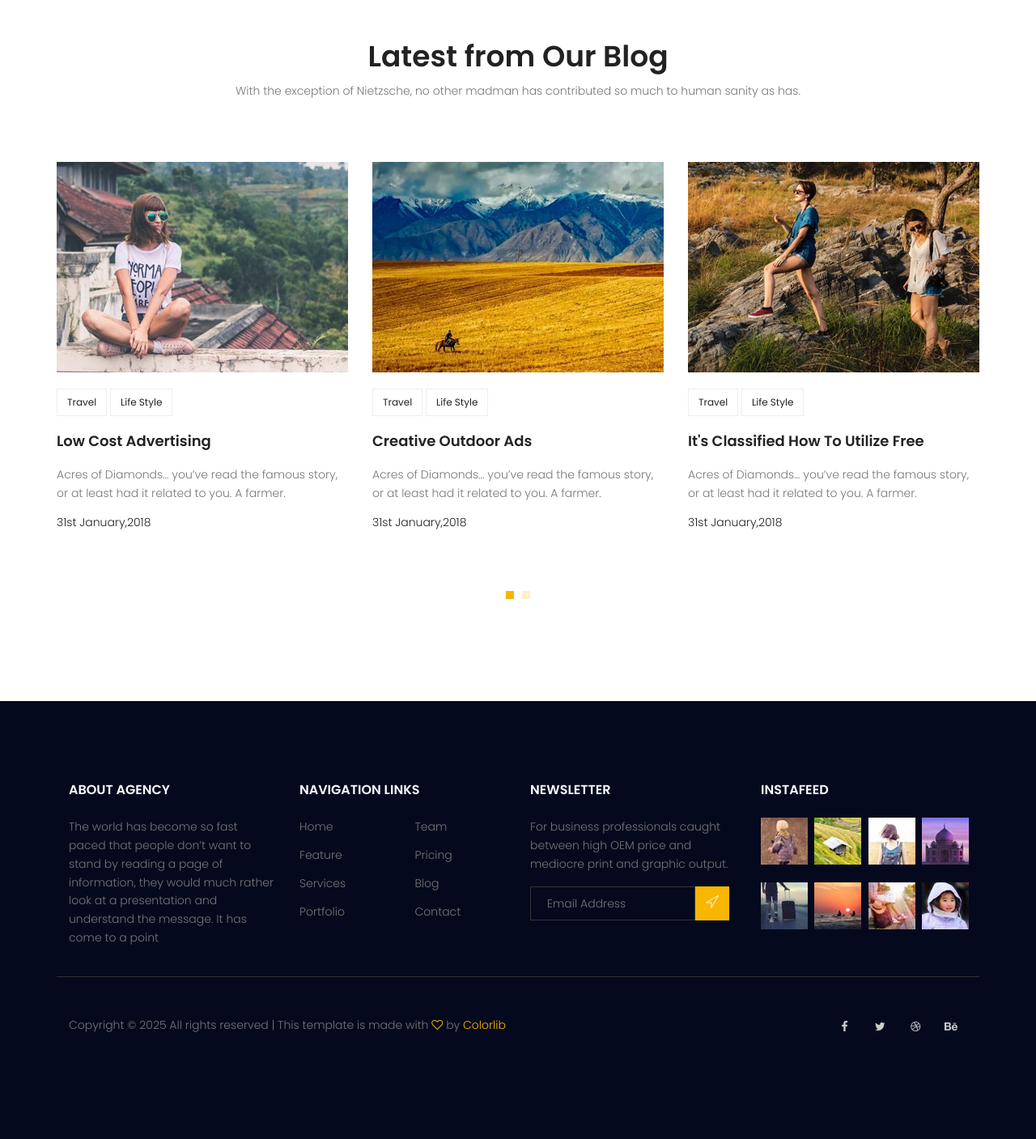
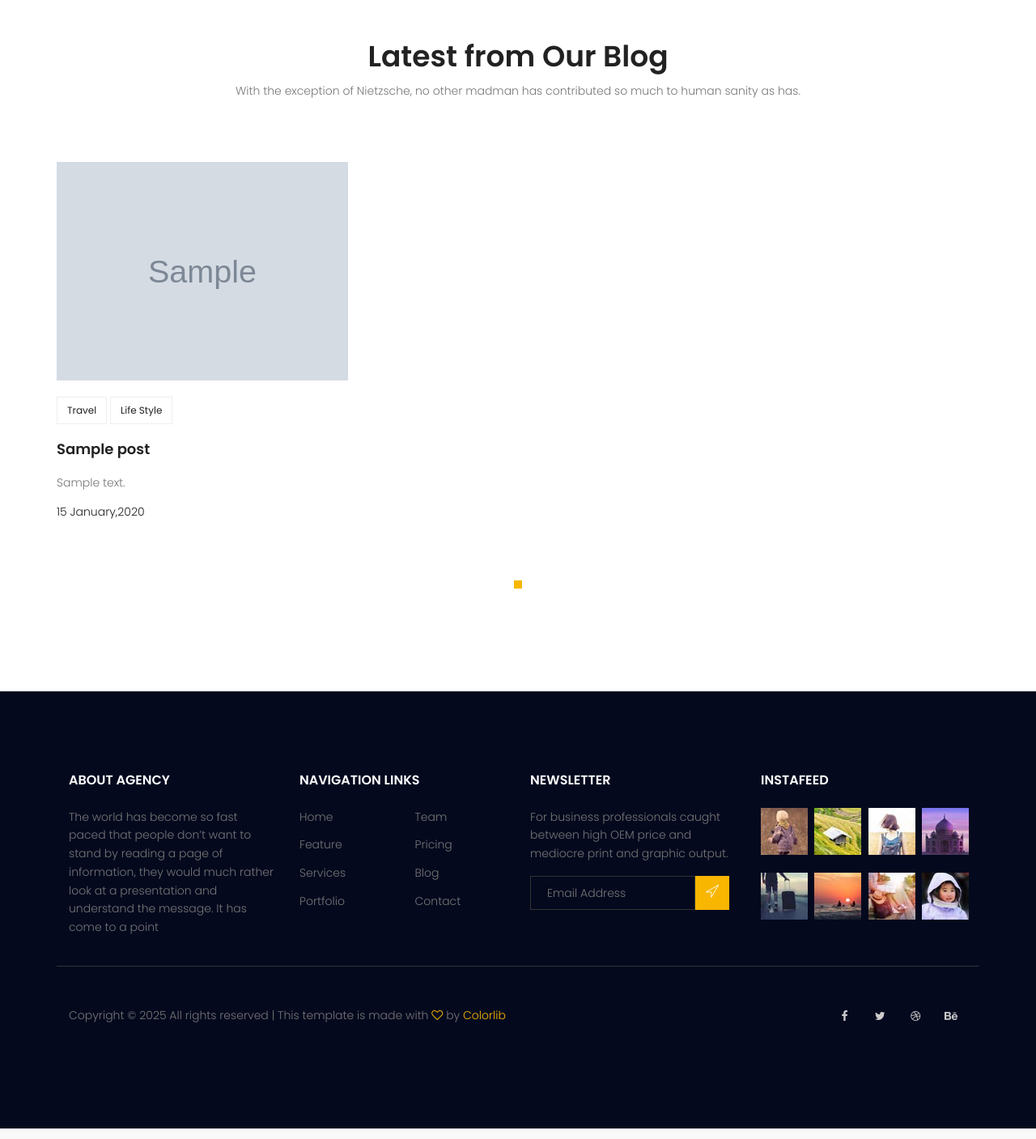
Before and after one commit to Nimam217/Blog-Site, a Django app: page / in a window 1280 px wide. Shown: the part 2589-3996 px from the top of the page at 81% size. Run offline with Django 5.2, Linux system fonts and the light colour scheme; tables that the repository leaves empty hold one stand-in row (values such as "Sample post"); grey boxes marked "Sample" are stand-in pictures; some libraries are stand-ins or nearby versions.

Commit message:
frist steps
blog almost done

```diff
--- a/core/templatetags/blog-tags.py
+++ b/core/templatetags/blog-tags.py
@@ -19,3 +19,9 @@ def postcategory():
     for name in category:
         cat_dict[name]=posts.filter(category=name).count()
     return {'categories':cat_dict}
+
+@register.inclusion_tag('Blog/home-latest-posts.html')
+def homelatest():
+    posts=Post.objects.filter(status=1)
+    posts=posts.order_by("published_date")[:6]
+    return {'posts':posts}
--- a/core/views.py
+++ b/core/views.py
@@ -2,6 +2,7 @@ from django.shortcuts import render,get_object_or_404
 from django.http import HttpResponse
 from .models import Post
 from datetime import datetime
+from django.core.paginator import Paginator
 # Create your views here.
 
 def index (request):
@@ -22,6 +23,12 @@ def bloghome(request,**kwargs):
 
     if kwargs.get('author_name')!=None:
         posts=posts.filter(author__username=kwargs['author_name'])
+
+
+    paginator = Paginator(posts,2 )
+
+    page_number = request.GET.get("page")
+    posts = paginator.get_page(page_number)
 
     return render(request,'Blog/blog-home.html',context={'posts':posts})
 
@@ -47,3 +54,8 @@ def search_box(request):
     context={'posts':posts}
 
     return render(request,'Blog/blog-home.html',context)
+
+def paginate(request):
+    posts = Post.objects.all()
+
+    return render(request, "Blog/blog-home.html", {"page_obj": page_obj})
--- /dev/null
+++ b/templates/Blog/home-latest-posts.html
@@ -0,0 +1,29 @@
+<div class="row">
+  <div class="active-recent-blog-carusel">
+	{% for post in posts %}
+    <div class="single-recent-blog-post item">
+
+      <div class="thumb">
+        <img class="img-fluid" src="{{post.image.url}}" alt="{{post.image}}" />
+      </div>
+      <div class="details">
+        <div class="tags">
+          <ul>
+            <li>
+              <a href="#">Travel</a>
+            </li>
+            <li>
+              <a href="#">Life Style</a>
+            </li>
+          </ul>
+        </div>
+        <a href="{% url 'core:blog-single' post.pk %}"><h4 class="title">{{post.title}}</h4></a>
+        <p>{{post.content|truncatechars:50}}</p>
+        <h6 class="date">{{post.published_date|date:'j  F,Y' }}</h6>
+      </div>
+
+
+    </div>
+	 {% endfor %}
+  </div>
+</div>
--- a/templates/Blog/index.html
+++ b/templates/Blog/index.html
@@ -1,5 +1,6 @@
 {% extends 'base.html' %}
 {% load static %}
+{% load blog-tags %}
 {% block content %}
 
 			<!-- start banner Area -->
@@ -184,146 +185,13 @@
 								<h1 class="mb-10">Latest from Our Blog</h1>
 								<p>With the exception of Nietzsche, no other madman has contributed so much to human sanity as has.</p>
 							</div>
-						</div>
-					</div>
-					<div class="row">
-						<div class="active-recent-blog-carusel">
-							<div class="single-recent-blog-post item">
-								<div class="thumb">
-									<img class="img-fluid" src="{% static 'img/b1.jpg' %}" alt="">
-								</div>
-								<div class="details">
-									<div class="tags">
-										<ul>
-											<li>
-												<a href="#">Travel</a>
-											</li>
-											<li>
-												<a href="#">Life Style</a>
-											</li>
-										</ul>
-									</div>
-									<a href="#"><h4 class="title">Low Cost Advertising</h4></a>
-									<p>
-										Acres of Diamonds… you’ve read the famous story, or at least had it related to you. A farmer.
-									</p>
-									<h6 class="date">31st January,2018</h6>
-								</div>
-							</div>
-							<div class="single-recent-blog-post item">
-								<div class="thumb">
-									<img class="img-fluid" src="{% static 'img/b2.jpg' %}" alt="">
-								</div>
-								<div class="details">
-									<div class="tags">
-										<ul>
-											<li>
-												<a href="#">Travel</a>
-											</li>
-											<li>
-												<a href="#">Life Style</a>
-											</li>
-										</ul>
-									</div>
-									<a href="#"><h4 class="title">Creative Outdoor Ads</h4></a>
-									<p>
-										Acres of Diamonds… you’ve read the famous story, or at least had it related to you. A farmer.
-									</p>
-									<h6 class="date">31st January,2018</h6>
-								</div>
-							</div>
-							<div class="single-recent-blog-post item">
-								<div class="thumb">
-									<img class="img-fluid" src="{% static 'img/b3.jpg' %}" alt="">
-								</div>
-								<div class="details">
-									<div class="tags">
-										<ul>
-											<li>
-												<a href="#">Travel</a>
-											</li>
-											<li>
-												<a href="#">Life Style</a>
-											</li>
-										</ul>
-									</div>
-									<a href="#"><h4 class="title">It's Classified How To Utilize Free</h4></a>
-									<p>
-										Acres of Diamonds… you’ve read the famous story, or at least had it related to you. A farmer.
-									</p>
-									<h6 class="date">31st January,2018</h6>
-								</div>
-							</div>
-							<div class="single-recent-blog-post item">
-								<div class="thumb">
-									<img class="img-fluid" src="{% static 'img/b1.jpg' %}" alt="">
-								</div>
-								<div class="details">
-									<div class="tags">
-										<ul>
-											<li>
-												<a href="#">Travel</a>
-											</li>
-											<li>
-												<a href="#">Life Style</a>
-											</li>
-										</ul>
-									</div>
-									<a href="#"><h4 class="title">Low Cost Advertising</h4></a>
-									<p>
-										Acres of Diamonds… you’ve read the famous story, or at least had it related to you. A farmer.
-									</p>
-									<h6 class="date">31st January,2018</h6>
-								</div>
-							</div>
-							<div class="single-recent-blog-post item">
-								<div class="thumb">
-									<img class="img-fluid" src="{% static 'img/b2.jpg' %}" alt="">
-								</div>
-								<div class="details">
-									<div class="tags">
-										<ul>
-											<li>
-												<a href="#">Travel</a>
-											</li>
-											<li>
-												<a href="#">Life Style</a>
-											</li>
-										</ul>
-									</div>
-									<a href="#"><h4 class="title">Creative Outdoor Ads</h4></a>
-									<p>
-										Acres of Diamonds… you’ve read the famous story, or at least had it related to you. A farmer.
-									</p>
-									<h6 class="date">31st January,2018</h6>
-								</div>
-							</div>
-							<div class="single-recent-blog-post item">
-								<div class="thumb">
-									<img class="img-fluid" src="{% static 'img/b3.jpg' %}" alt="">
-								</div>
-								<div class="details">
-									<div class="tags">
-										<ul>
-											<li>
-												<a href="#">Travel</a>
-											</li>
-											<li>
-												<a href="#">Life Style</a>
-											</li>
-										</ul>
-									</div>
-									<a href="#"><h4 class="title">It's Classified How To Utilize Free</h4></a>
-									<p>
-										Acres of Diamonds… you’ve read the famous story, or at least had it related to you. A farmer.
-									</p>
-									<h6 class="date">31st January,2018</h6>
-								</div>
-							</div>
 
 						</div>
+
 					</div>
+				{% homelatest %}
 				</div>
+
 			</section>
 			<!-- End recent-blog Area -->
 
```
Also changed, not shown: templates/Blog/blog-home.html (+17 -7 lines), 1 other file.
